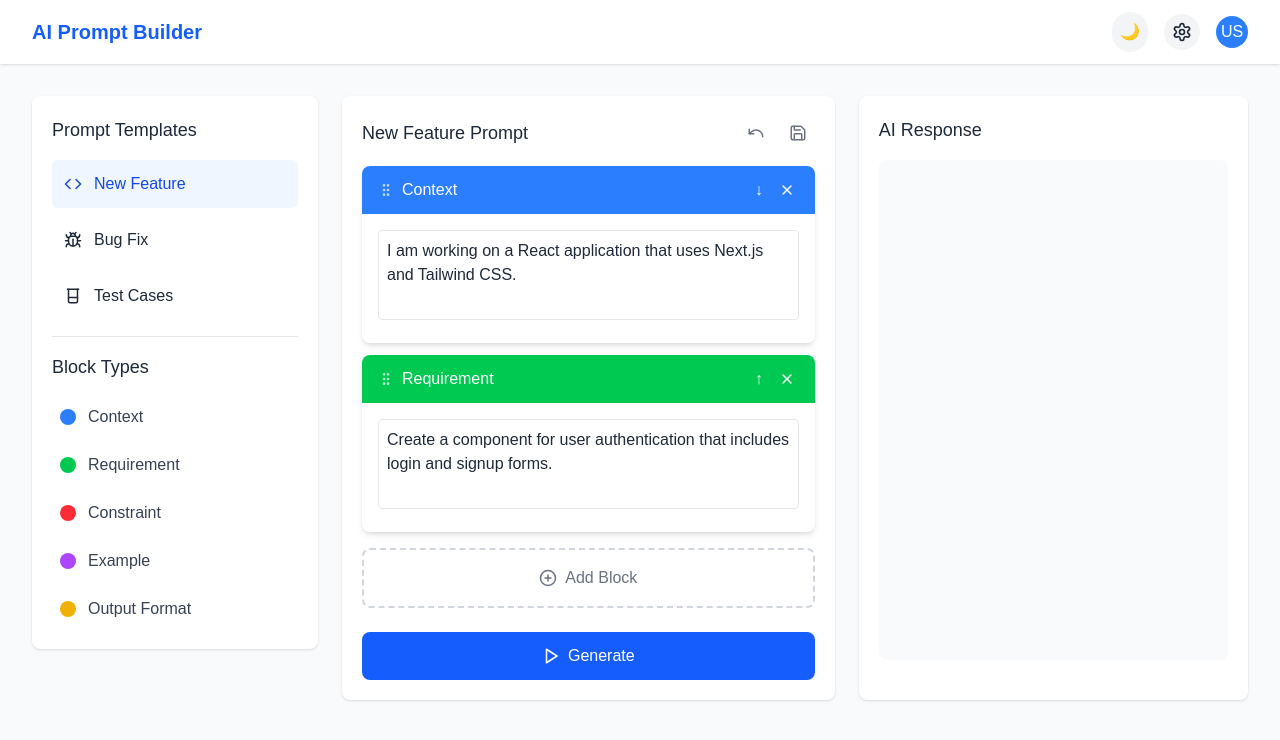
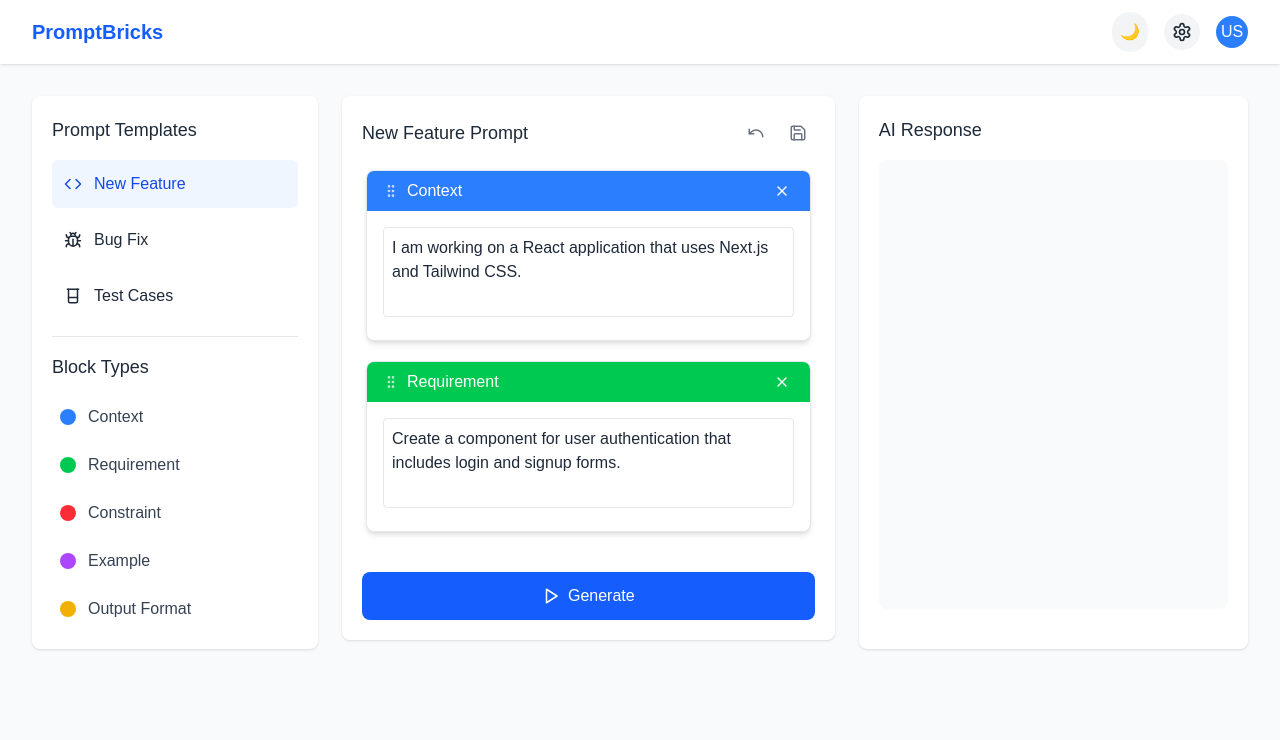
Before and after one commit to Vishwapandian/Prompter, a Next.js app: page / in a window 1280 px wide. Shown: the top 740 px of the page. Built offline with nearby package versions, Linux system fonts and the light colour scheme.

Commit message:
Stable Version

```diff
--- a/src/app/builder.tsx
+++ b/src/app/builder.tsx
@@ -1,23 +1,10 @@
 "use client";
 
-import React, { useState, useRef } from 'react';
+import React, { useState, useRef, useEffect } from 'react';
 import { Code, Bug, Beaker, Save, Play, Settings, Undo, X, PlusCircle, GripVertical } from 'lucide-react';
 
 // Initialize dark mode from system preference or localStorage on client side
-if (typeof window !== 'undefined') {
-  // Check localStorage first
-  const savedTheme = localStorage.getItem('theme');
-  if (savedTheme === 'dark') {
-    document.documentElement.classList.add('dark');
-  } else if (savedTheme === 'light') {
-    document.documentElement.classList.remove('dark');
-  } else {
-    // If no saved preference, check system preference
-    if (window.matchMedia && window.matchMedia('(prefers-color-scheme: dark)').matches) {
-      document.documentElement.classList.add('dark');
-    }
-  }
-}
+// We'll place this functionality inside a useEffect in the component instead
 
 // TypeScript interfaces for our data structures
 interface PromptCategory {
@@ -65,9 +52,10 @@ interface PromptBlockProps {
   onMoveDown: (id: string) => void;
   isFirst: boolean;
   isLast: boolean;
+  darkMode: boolean;
 }
 
-// Simple drag and drop implementation
+// Draggable implementation
 const PromptBlock: React.FC<PromptBlockProps> = ({
   id,
   content,
@@ -77,45 +65,51 @@ const PromptBlock: React.FC<PromptBlockProps> = ({
   onMoveUp,
   onMoveDown,
   isFirst,
-  isLast
+  isLast,
+  darkMode
 }) => {
   const blockType = promptBlockTypes.find(b => b.id === type) || promptBlockTypes[0];
-  const darkMode = document.documentElement.classList.contains('dark');
+  const dragRef = useRef<HTMLDivElement>(null);
+
+  // Drag start handler
+  const handleDragStart = (e: React.DragEvent) => {
+    e.dataTransfer.setData('text/plain', id);
+    // Apply opacity directly to the current target without setTimeout
+    if (e.currentTarget instanceof HTMLElement) {
+      e.currentTarget.style.opacity = '0.3'; // More transparent as requested
+    }
+  };
+
+  // Drag end handler
+  const handleDragEnd = (e: React.DragEvent) => {
+    // Reset opacity directly without relying on classList
+    if (e.currentTarget instanceof HTMLElement) {
+      e.currentTarget.style.opacity = '1';
+    }
+  };
 
   return (
-    <div className={`${darkMode ? 'bg-gray-800' : 'bg-white'} rounded-lg shadow-md mb-3 overflow-hidden`}>
+    <div
+      ref={dragRef}
+      draggable={true}
+      onDragStart={handleDragStart}
+      onDragEnd={handleDragEnd}
+      className={`${darkMode ? 'bg-gray-800 border border-gray-700' : 'bg-white border border-gray-200'} rounded-lg shadow-md mb-3 overflow-hidden cursor-move`}
+    >
       <div className={`${blockType.color} px-4 py-2 flex justify-between items-center text-white`}>
         <div className="flex items-center">
           <span className="mr-2">
-            <GripVertical size={16} className="cursor-move opacity-70" />
+            <GripVertical size={16} className="opacity-70" />
           </span>
           <span className="font-medium">{blockType.name}</span>
         </div>
-        <div className="flex items-center space-x-2">
-          {!isFirst && (
+        <div className="flex items-center">
           <button
-              onClick={() => onMoveUp(id)}
-              className="hover:bg-white hover:bg-opacity-20 p-1 rounded"
+            onClick={() => onRemove(id)}
+            className="p-1 rounded focus:outline-none hover:bg-opacity-20 hover:bg-transparent"
             type="button"
           >
-              ↑
-            </button>
-          )}
-          {!isLast && (
-            <button
-              onClick={() => onMoveDown(id)}
-              className="hover:bg-white hover:bg-opacity-20 p-1 rounded"
-              type="button"
-            >
-              ↓
-            </button>
-          )}
-          <button
-            onClick={() => onRemove(id)}
-            className="hover:bg-white hover:bg-opacity-20 p-1 rounded"
-            type="button"
-          >
-            <X size={16} />
+            <X size={16} className="text-white" />
           </button>
         </div>
       </div>
@@ -126,6 +120,7 @@ const PromptBlock: React.FC<PromptBlockProps> = ({
           className={`w-full p-2 border ${darkMode ? 'bg-gray-700 border-gray-600 text-gray-100' : 'bg-white border-gray-200 text-gray-800'} rounded resize-none focus:ring-2 focus:ring-blue-500 focus:border-transparent`}
           rows={3}
           placeholder={`Enter ${blockType.name.toLowerCase()} here...`}
+          onClick={(e) => e.stopPropagation()} // Prevent drag when clicking on textarea
         />
       </div>
     </div>
@@ -134,10 +129,29 @@ const PromptBlock: React.FC<PromptBlockProps> = ({
 
 // Main Prompt Builder component
 const PromptBuilder: React.FC = () => {
-  const [darkMode, setDarkMode] = useState<boolean>(
-    typeof window !== 'undefined' &&
-    document.documentElement.classList.contains('dark')
-  );
+  const [darkMode, setDarkMode] = useState<boolean>(false);
+  const [mounted, setMounted] = useState<boolean>(false);
+  const [draggedOver, setDraggedOver] = useState<string | null>(null);
+
+  // Initialize dark mode when component mounts
+  useEffect(() => {
+    // Check localStorage first
+    const savedTheme = localStorage.getItem('theme');
+    if (savedTheme === 'dark') {
+      document.documentElement.classList.add('dark');
+      setDarkMode(true);
+    } else if (savedTheme === 'light') {
+      document.documentElement.classList.remove('dark');
+      setDarkMode(false);
+    } else {
+      // If no saved preference, check system preference
+      if (window.matchMedia && window.matchMedia('(prefers-color-scheme: dark)').matches) {
+        document.documentElement.classList.add('dark');
+        setDarkMode(true);
+      }
+    }
+    setMounted(true);
+  }, []);
   const [selectedCategory, setSelectedCategory] = useState<string>('feature');
   const [promptBlocks, setPromptBlocks] = useState<PromptBlockData[]>([
     { id: '1', type: 'context', content: 'I am working on a React application that uses Next.js and Tailwind CSS.' },
@@ -202,6 +216,30 @@ const PromptBuilder: React.FC = () => {
     }
   };
 
+  // Drag and drop handlers
+  const handleDragOver = (e: React.DragEvent, id: string) => {
+    e.preventDefault();
+    setDraggedOver(id);
+  };
+
+  const handleDrop = (e: React.DragEvent, targetId: string) => {
+    e.preventDefault();
+    const sourceId = e.dataTransfer.getData('text/plain');
+
+    if (sourceId !== targetId) {
+      const sourceIndex = promptBlocks.findIndex(block => block.id === sourceId);
+      const targetIndex = promptBlocks.findIndex(block => block.id === targetId);
+
+      const newBlocks = [...promptBlocks];
+      const [movedBlock] = newBlocks.splice(sourceIndex, 1);
+      newBlocks.splice(targetIndex, 0, movedBlock);
+
+      setPromptBlocks(newBlocks);
+    }
+
+    setDraggedOver(null);
+  };
+
   const generatePrompt = (): void => {
     const fullPrompt = promptBlocks.map(block => {
       const blockType = promptBlockTypes.find(b => b.id === block.type);
@@ -217,13 +255,18 @@ const PromptBuilder: React.FC = () => {
     alert('Template saved successfully!');
   };
 
+  // Avoid rendering UI elements that depend on client-side features until after mounting
+  if (!mounted) {
+    return <div className="min-h-screen bg-gray-50"></div>;
+  }
+
   return (
     <div className={`min-h-screen transition-colors duration-200 ${darkMode ? 'dark bg-gray-900 text-gray-100' : 'bg-gray-50 text-gray-800'}`}>
       <div className={`${darkMode ? 'bg-gray-800' : 'bg-white'} shadow-sm`}>
         <div className="max-w-7xl mx-auto px-4 sm:px-6 lg:px-8">
           <div className="flex justify-between h-16 items-center">
             <div className="flex items-center">
-              <span className={`font-bold text-xl ${darkMode ? 'text-blue-400' : 'text-blue-600'}`}>AI Prompt Builder</span>
+              <span className={`font-bold text-xl ${darkMode ? 'text-blue-400' : 'text-blue-600'}`}>PromptBricks</span>
             </div>
             <div className="flex items-center space-x-4">
               <button
@@ -330,8 +373,13 @@ const PromptBuilder: React.FC = () => {
 
               <div className="prompt-blocks">
                 {promptBlocks.map((block, index) => (
+                                      <div
+                    key={block.id}
+                    onDragOver={(e) => handleDragOver(e, block.id)}
+                    onDrop={(e) => handleDrop(e, block.id)}
+                    className={`${draggedOver === block.id ? (darkMode ? 'bg-gray-700/50' : 'bg-gray-100/50') : ''} rounded-lg transition-colors duration-150 p-1`}
+                  >
                     <PromptBlock
-                    key={block.id}
                       id={block.id}
                       type={block.type}
                       content={block.content}
@@ -341,22 +389,11 @@ const PromptBuilder: React.FC = () => {
                       onMoveDown={moveBlockDown}
                       isFirst={index === 0}
                       isLast={index === promptBlocks.length - 1}
+                      darkMode={darkMode}
                     />
+                  </div>
                 ))}
               </div>
-
-              <button
-                onClick={() => addBlock('context')}
-                className={`w-full mt-4 border-2 border-dashed ${
-                  darkMode
-                    ? 'border-gray-600 text-gray-400 hover:bg-gray-700'
-                    : 'border-gray-300 text-gray-500 hover:bg-gray-50'
-                } rounded-lg p-4 flex items-center justify-center`}
-                type="button"
-              >
-                <PlusCircle size={18} className="mr-2" />
-                <span>Add Block</span>
-              </button>
 
               <button
                 onClick={generatePrompt}
```
Lines whose indentation alone changed are shown as unchanged.
